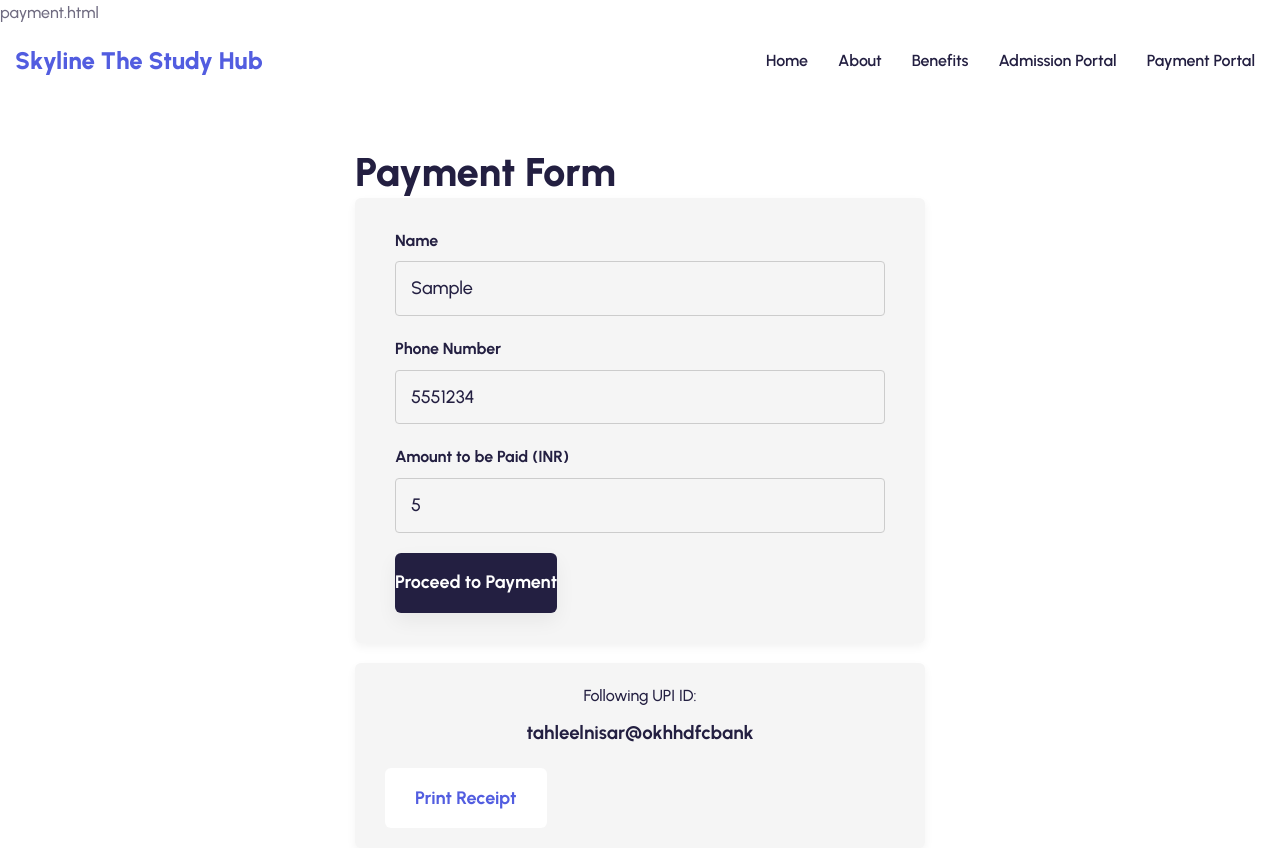
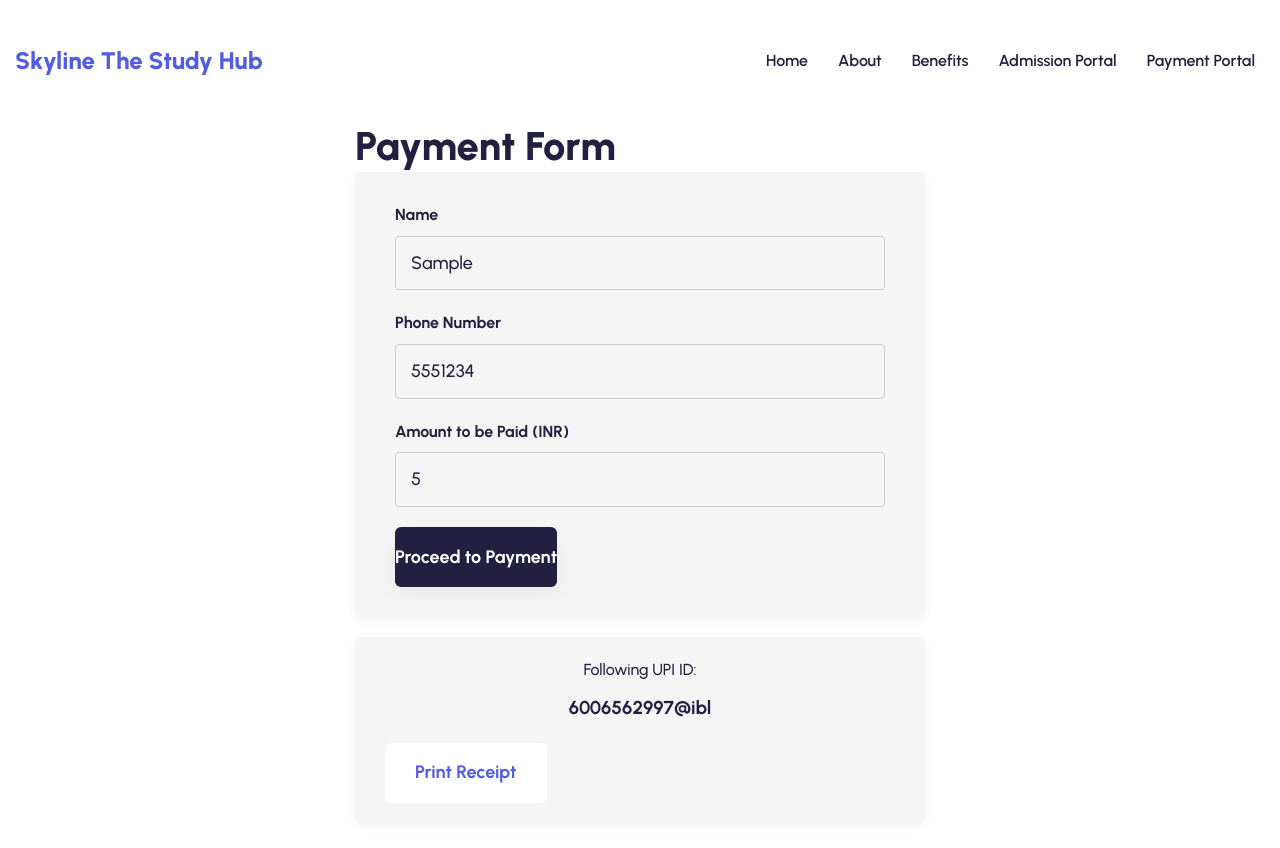
Before and after one commit to tahleel14/skyline, a website: page payment.html in a window 1280 px wide. Both pictures are taken after typing "Sample", "5551234", "5" into the empty fields and a click on the button "Proceed to Payment". Drawn offline with Linux system fonts and the light colour scheme.

Commit message:
Update payment.html

```diff
--- a/payment.html
+++ b/payment.html
@@ -1,17 +1,3 @@
-<!DOCTYPE html>
-<html lang="en">
-<head>
-  <meta charset="UTF-8" />
-  <meta http-equiv="X-UA-Compatible" content="IE=edge" />
-  <meta name="viewport" content="width=device-width, initial-scale=1.0" />
-  <title>Payment Portal - Skyline The Study Hub</title>
-  <link rel="stylesheet" href="./assets/css/style.css" />
-  <link rel="preconnect" href="https://fonts.googleapis.com" />
-  <link rel="preconnect" href="https://fonts.gstatic.com" crossorigin />
-  <link
-    href<create_file>
-<path>payment.html</path>
-<content>
 <!DOCTYPE html>
 <html lang="en">
 <head>
@@ -66,7 +52,7 @@
         </form>
         <div id="paymentDetails" class="payment-details" style="display:none; margin-top: 20px;">
           <p>Following UPI ID:</p>
-          <h3><a href="#" id="upiLink" target="_blank" rel="noopener noreferrer">tahleelnisar@okhhdfcbank</a></h3>
+          <h3><a href="#" id="upiLink" target="_blank" rel="noopener noreferrer">6006562997@ibl</a></h3>
           <button id="printReceiptBtn" class="btn btn-secondary" style="margin-top: 20px;">Print Receipt</button>
         </div>
       </div>
```
